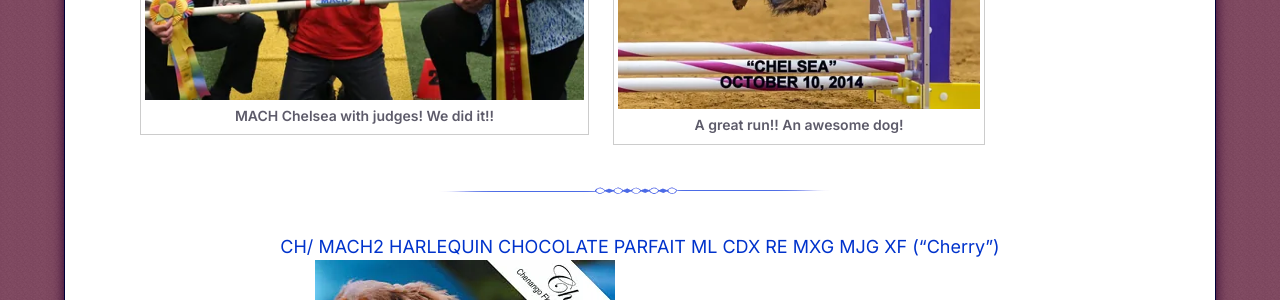
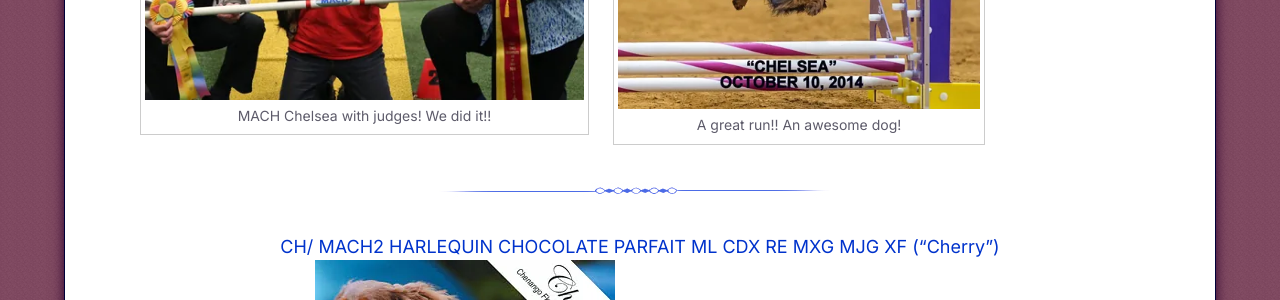
Before and after one commit to louisliberty/harlequin-dachshunds, a Jekyll site: the page built from category/agility.html, in a window 1280 px wide. Shown: the part 2407-2707 px from the top of the page. Built offline with Jekyll 4.4.1, drawn with Linux system fonts in a browser that asks for light colours.

Commit message:
Captions: regular weight (no bold)
Co-Authored-By: Claude Opus 5.5 <noreply@anthropic.com>
Claude-Session: https://claude.ai/code/session_01TAfJqWrpFTn7GBn9jW8hNF

```diff
--- a/assets/css/site.css
+++ b/assets/css/site.css
@@ -283,3 +283,4 @@ h1.page-title, .page article h1.entry-title, .single article h1.entry-title, h1.
 
 /* Photo captions: smaller and tighter than body text */
 .entry-content .wp-caption p.wp-caption-text, .entry-content p.wp-caption-text { font-size: 14px; line-height: 1.45; margin: 6px 8px 8px; color: #5d5b6a; text-align: center; }
+.entry-content .wp-caption-text strong, .entry-content .wp-caption-text b { font-weight: 400; }
```
